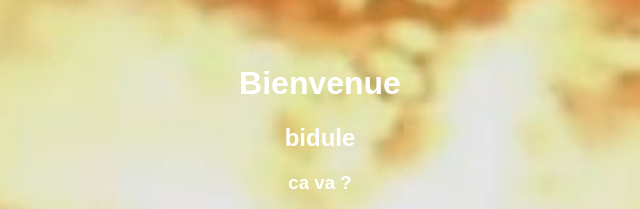
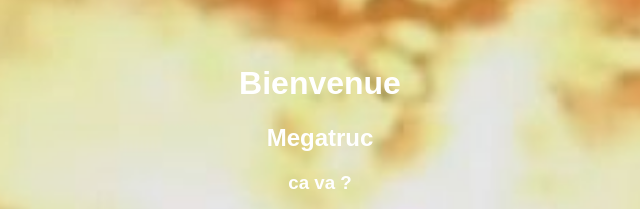
Before and after one commit to axelpm4/cat, a plain HTML site: page index.html in a window 1280 px wide. Shown: the top 209 px of the page, 320-960 px from the left. Drawn offline with Linux system fonts and the light colour scheme.

Commit message:
truc encore

```diff
--- a/index.html
+++ b/index.html
@@ -5,7 +5,7 @@
 <title>Site Troll Cat</title>
 <header>
     <h1>Bienvenue</h1>
-    <h2>bidule</h2>
+    <h2>Megatruc</h2>
     <h3>ca va ?</h3>
 </header>
 <style>
```
